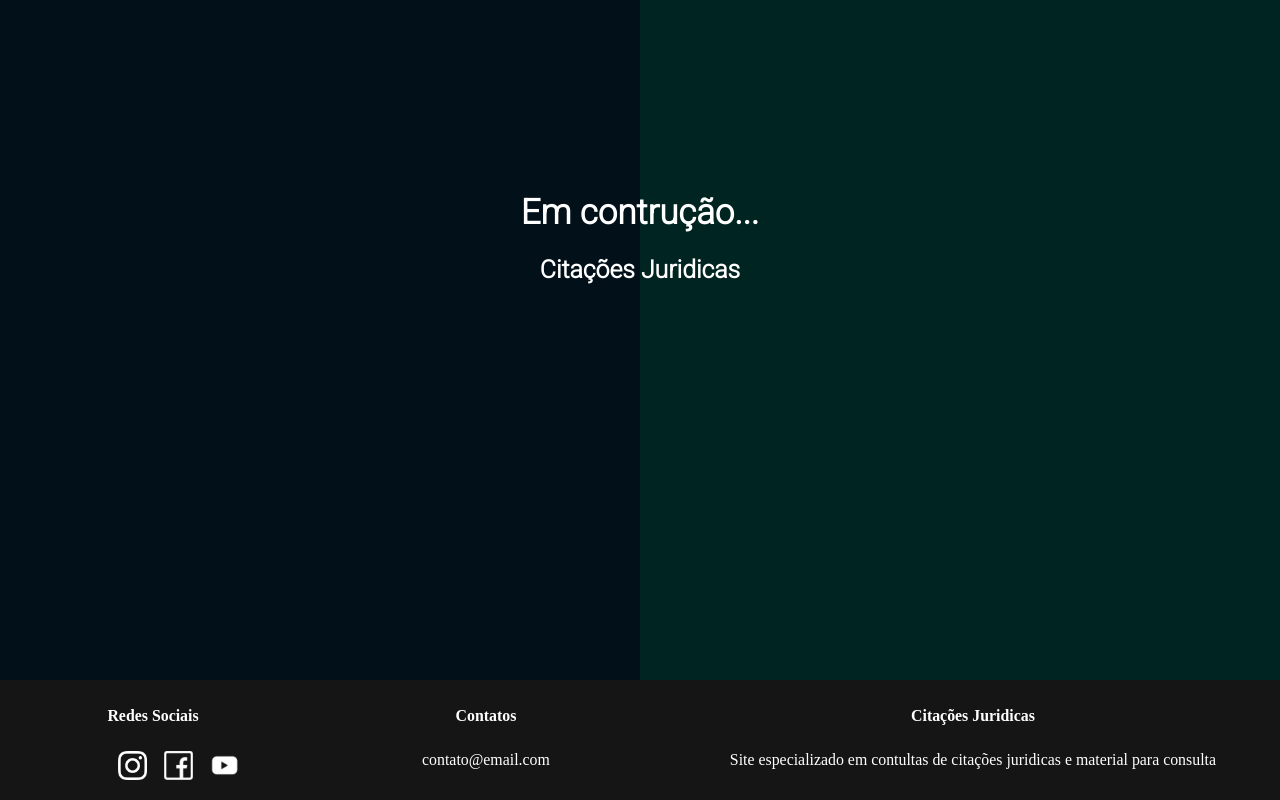
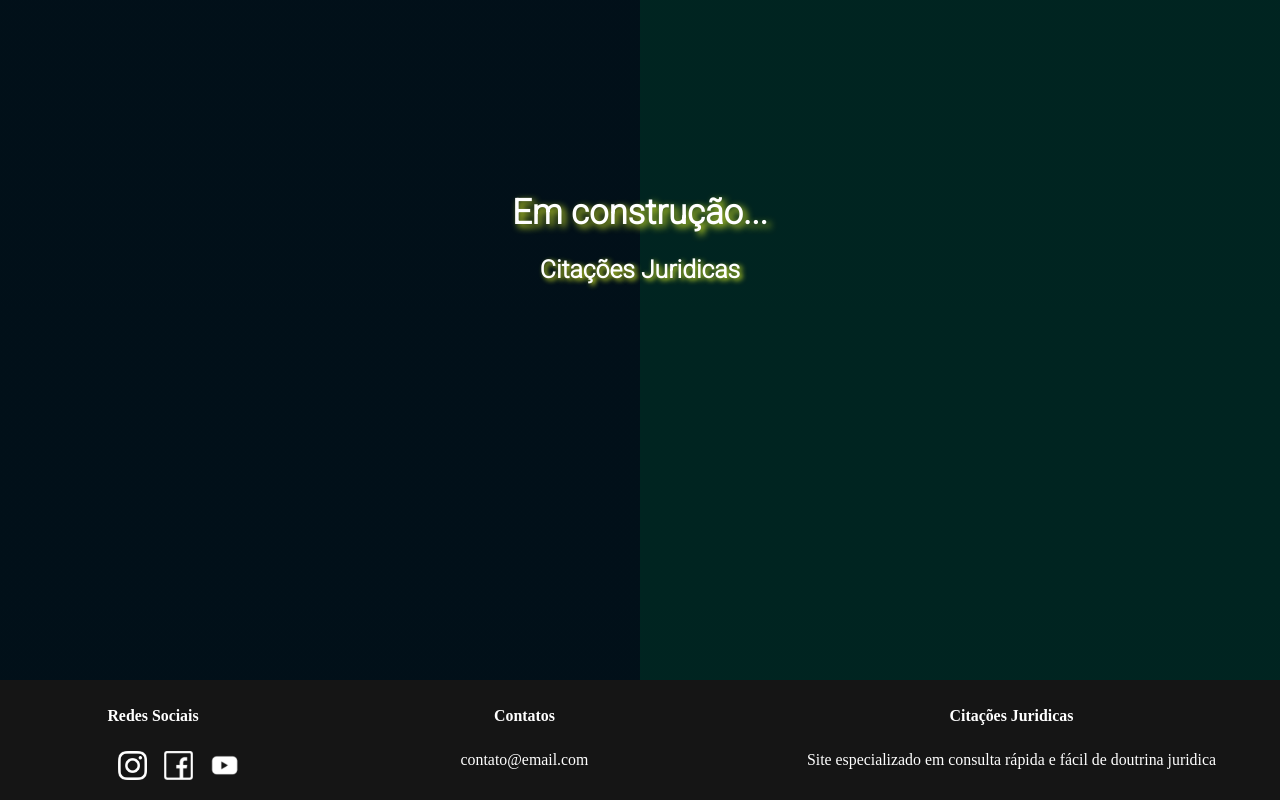
Before and after one commit to wopgan/citacoesjuridicas, a plain HTML site: page building/index.html in a window 1280 px wide. Drawn offline with Linux system fonts and the light colour scheme.

Commit message:
sombra dourada nos titulos e correção no texto

```diff
--- a/building/css/style.css
+++ b/building/css/style.css
@@ -7,7 +7,7 @@ html, body {
 body {
     background: linear-gradient(
         to right,
-        rgb(1.6, 16.1, 25.1)50% ,
+        rgb(1.6, 16.1, 25.1)50%,
         rgb(0.0, 36.1, 32.5)50%
     );
     color: #fff;
@@ -17,6 +17,7 @@ h1, h2 {
     display: flex;
     justify-content: center;
     font-family: 'Roboto', sans-serif;
+    text-shadow: 0.1em 0.1em 0.2em #DBF227;
 }
 
 h1 {
--- a/building/index.html
+++ b/building/index.html
@@ -14,7 +14,7 @@
 <body>
     <main>
         <div class="box">
-            <h1>Em contrução...</h1>
+            <h1>Em construção...</h1>
             <h2>Citações Juridicas</h2>
         </div>
     </main>
@@ -51,7 +51,7 @@
 
             <div class="footer-about">
                 <h5>Citações Juridicas</h5>
-                <p> Site especializado em contultas de citações juridicas e material para consulta </p>
+                <p> Site especializado em consulta rápida e fácil de doutrina juridica </p>
             </div>
 
         </div>
```
